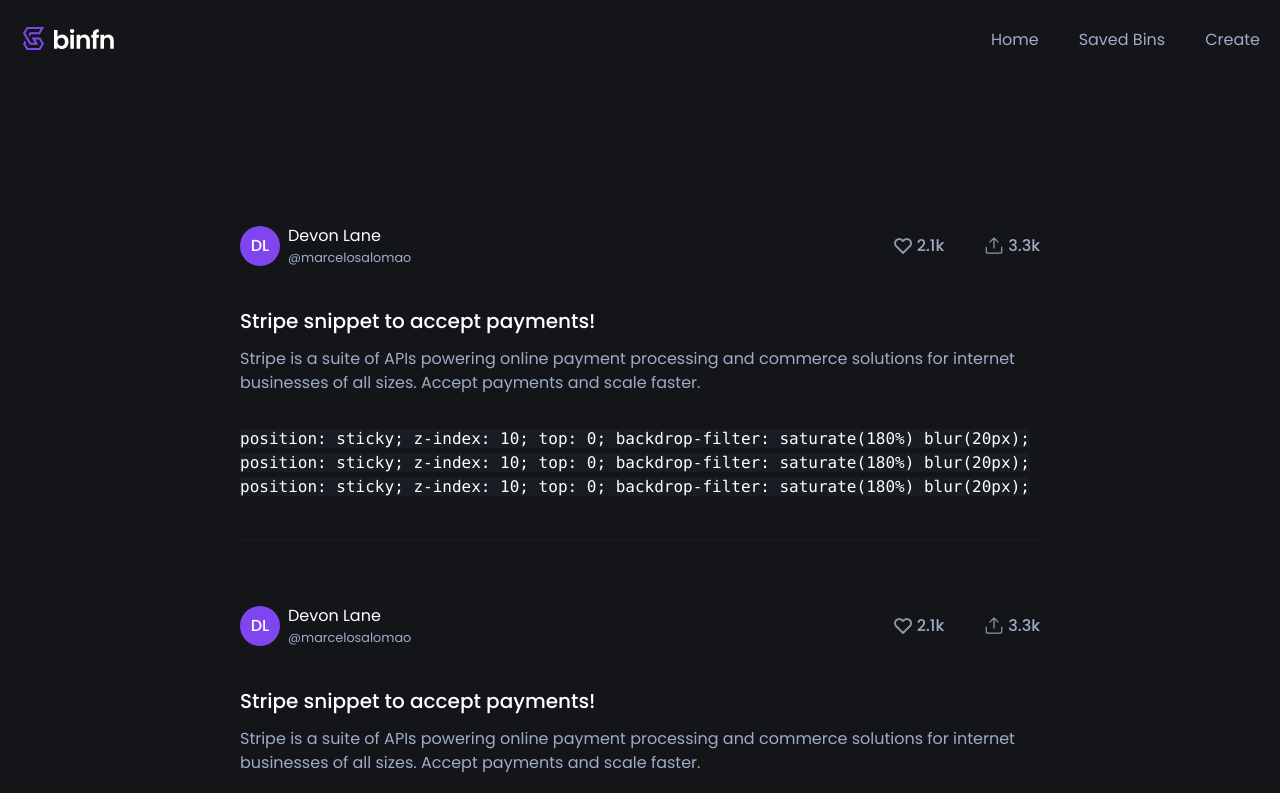
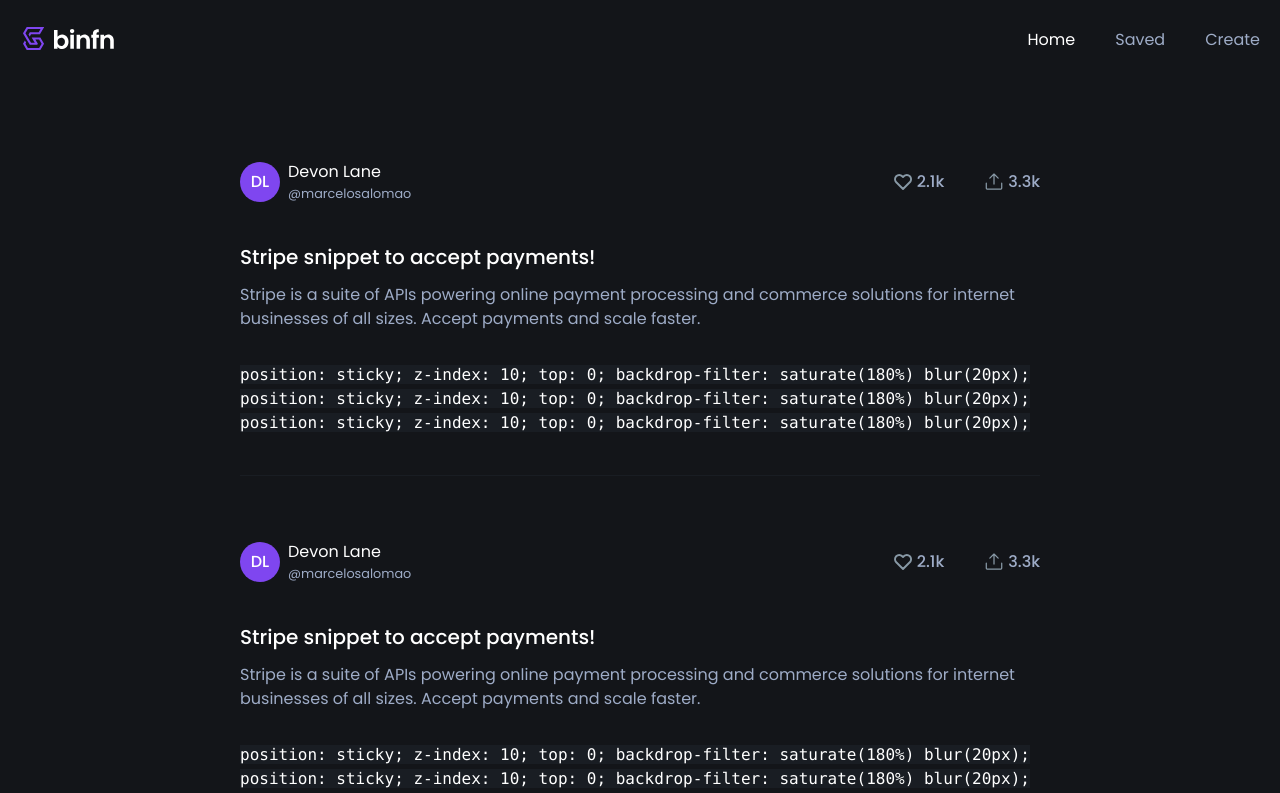
Before and after one commit to developingfaizaan/code-sharing-platform, a React (Create React App) app in the folder client/: page / in a window 1280 px wide. Shown: the top 793 px of the page. Built offline with nearby package versions, Linux system fonts and the light colour scheme.

Commit message:
added routing using react-router-dom

```diff
--- a/client/package.json
+++ b/client/package.json
@@ -5,6 +5,7 @@
   "dependencies": {
     "react": "^18.2.0",
     "react-dom": "^18.2.0",
+    "react-router-dom": "^6.3.0",
     "react-scripts": "5.0.1"
   },
   "scripts": {
--- a/client/src/App.jsx
+++ b/client/src/App.jsx
@@ -1,13 +1,19 @@
+import { BrowserRouter, Routes, Route } from "react-router-dom";
+
 import { HomePage, CreatePage, PostPage } from "./pages";
 import { Navbar } from "./components";
 
 const App = () => {
   return (
     <>
-      <Navbar />
-      <HomePage />
-      <CreatePage />
-      <PostPage />
+      <BrowserRouter>
+        <Navbar />
+        <Routes>
+          <Route path="/" element={<HomePage />} />
+          <Route path="/create" element={<CreatePage />} />
+          <Route path="/snippet/:id" element={<PostPage />} />
+        </Routes>
+      </BrowserRouter>
     </>
   );
 };
--- a/client/src/components/Navbar.jsx
+++ b/client/src/components/Navbar.jsx
@@ -1,29 +1,43 @@
+import { Link, NavLink } from "react-router-dom";
+
 import Logo from "../assets/Logo.svg";
 
 const Navbar = () => {
   return (
     <header className="flex flex-col py-7 h-36 sm:flex-row items-center justify-between px-5 sm:h-20 m-auto max-w-7xl border-b-2 border-black200 sm:border-none">
-      <img src={Logo} alt="Logo" />
+      <Link to="/">
+        <img src={Logo} alt="Logo" />
+      </Link>
 
       <nav className="flex gap-10">
-        <a
+        <NavLink
+          to="/"
           className="text-white700 hover:text-white ease-out duration-200"
-          href="/home"
+          style={({ isActive }) =>
+            isActive ? { color: "#FFFFFF" } : undefined
+          }
         >
           Home
-        </a>
-        <a
+        </NavLink>
+        <NavLink
+          to="/saved"
           className="text-white700 hover:text-white ease-out duration-200"
-          href="/home"
+          style={({ isActive }) =>
+            isActive ? { color: "#FFFFFF" } : undefined
+          }
         >
-          Saved Bins
-        </a>
-        <a
+          Saved
+        </NavLink>
+
+        <NavLink
+          to="/create"
           className="text-white700 hover:text-white ease-out duration-200"
-          href="/home"
+          style={({ isActive }) =>
+            isActive ? { color: "#FFFFFF" } : undefined
+          }
         >
           Create
-        </a>
+        </NavLink>
       </nav>
     </header>
   );
--- a/client/src/components/PostCard.jsx
+++ b/client/src/components/PostCard.jsx
@@ -2,7 +2,7 @@
 
 const PostCard = () => {
   return (
-    <article className="my-16 border-b pb-10 border-black200">
+    <article className="mb-16 border-b pb-10 border-black200">
       <header className="flex justify-between">
         <Avatar />
         <div className="flex gap-10 text-white700">
--- a/client/src/pages/Post.jsx
+++ b/client/src/pages/Post.jsx
@@ -2,7 +2,7 @@
 
 const PostPage = () => {
   return (
-    <main className={`w-full max-w-4xl m-auto px-5 md:px-12 sm:px-32`}>
+    <main className={`w-full max-w-4xl my-20 mx-auto px-5 md:px-12 sm:px-32`}>
       <PostCard />
 
       <aside className="flex justify-between">
```
Also changed, not shown: 1 other file (tests, documents, lock files or other folders).
